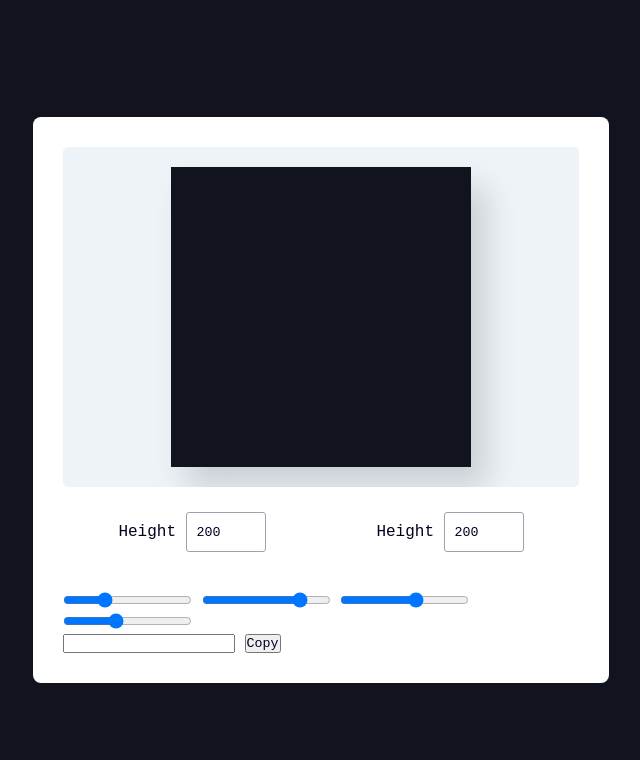
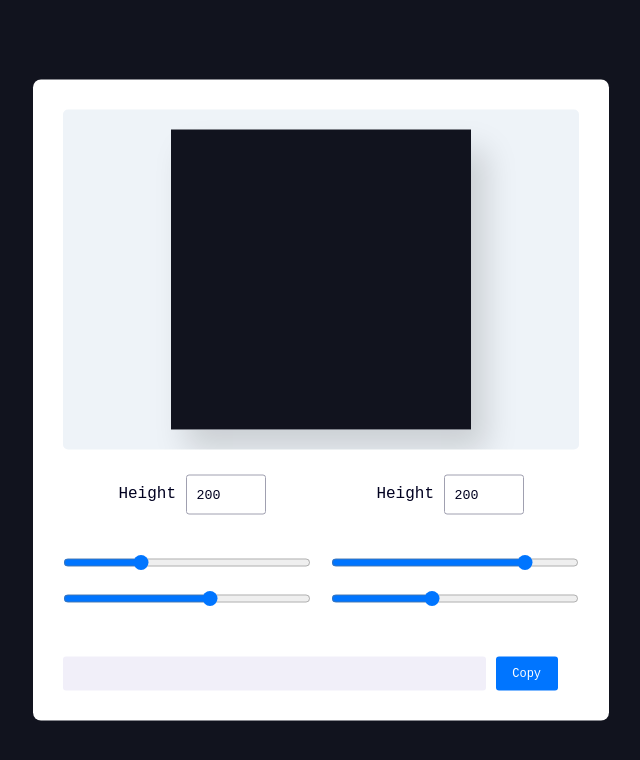
Before and after one commit to ZiyovuddinTolipov/blob-generator, a plain HTML site: page index.html in a window 1280 px wide. Shown: the whole page, without its empty margins (319-959 px from the left). Drawn offline with Linux system fonts and the light colour scheme.

Commit message:
css full

```diff
--- a/style.scss
+++ b/style.scss
@@ -62,6 +62,29 @@ body {
         }
     }
     .slider {
-
+        width: 100%;
+        display: grid;
+        grid-template-columns: 1fr 1fr;
+        grid-gap: 20px;
+    }
+    input[type="text"]{
+        width: 82%;
+        margin-top: 50px;
+        padding: 10px;
+        font-size: 12px;
+        border:none;
+        background-color:#F1EFF9;
+        border-radius:3px;
+    }
+    button {
+        width: 12%;
+        margin-top: 4%;
+        padding: 10px 0;
+        background-color:#0075FF;
+        border:none;
+        cursor: pointer;
+        border-radius:3px;
+        color:#FFFFFF;
+        font-size: 12px;
     }
 }
```
Also changed, not shown: style.css, 1 other file.
